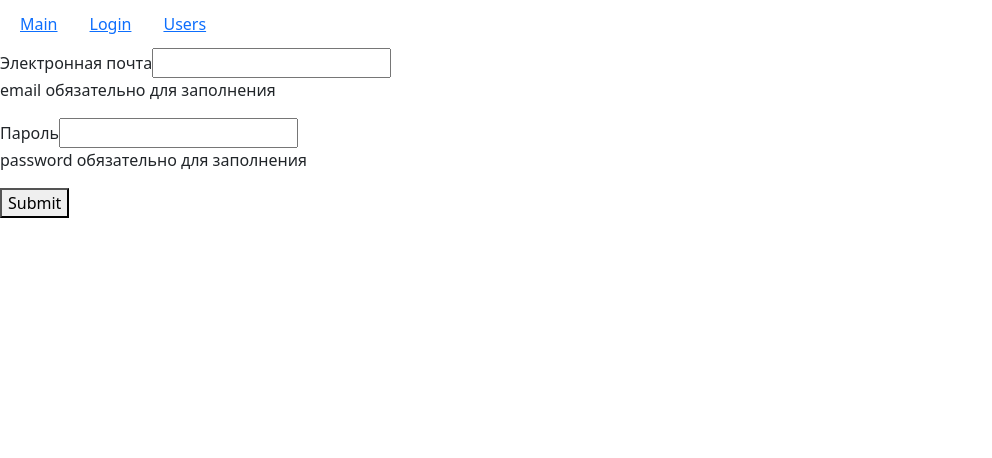
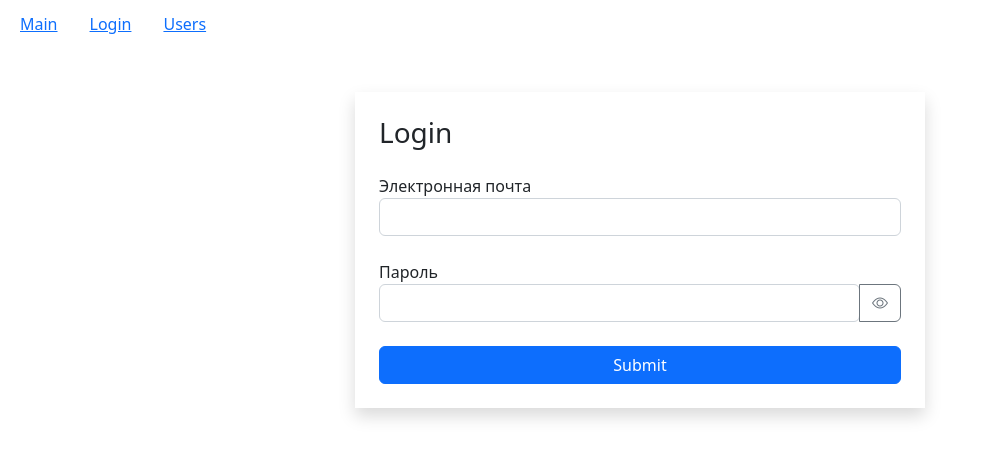
Before and after one commit to dotrobin/RasultSchool, a React (Create React App) app: page /login in a window 1280 px wide. Shown: the top 458 px of the page, without its empty margins (0-992 px from the left). Built offline with nearby package versions, Linux system fonts and the light colour scheme.

Commit message:
add more validation

```diff
--- a/src/app/components/textField.jsx
+++ b/src/app/components/textField.jsx
@@ -1,18 +1,40 @@
-import React from "react";
+import React, { useState } from "react";
 import PropTypes from "prop-types";
 
 const TextField = ({ label, type, name, value, onChange, error }) => {
+	const [showPassword, setShowPassword] = useState(false);
+	const getInputClasses = () => {
+		console.log(error);
+		return "form-control" + (error ? " is-invalid" : "");
+	};
+
+	const toggleShowPassword = () => {
+		setShowPassword((prevState) => !prevState);
+	};
+
 	return (
-		<div>
+		<div className="mb-4">
 			<label htmlFor={name}>{label}</label>
+			<div className="input-group has-validation">
 				<input
-				type={type}
+					type={showPassword ? "text" : type}
 					id={name}
 					name={name}
 					value={value}
 					onChange={onChange}
+					className={getInputClasses()}
 				/>
-			{error && <p>{ error }</p>}
+				{type === "password" && (
+					<button
+						className="btn btn-outline-secondary"
+						type="button"
+						onClick={toggleShowPassword}
+					>
+						<i className={"bi bi-eye" + (showPassword ? "-slash" : "")}></i>
+					</button>
+				)}
+				{error && <div className="invalid-feedback">{error}</div>}
+			</div>
 		</div>
 	);
 };
--- a/src/app/layouts/login.jsx
+++ b/src/app/layouts/login.jsx
@@ -1,24 +1,48 @@
 import React, { useState, useEffect } from "react";
 import TextField from "../components/textField";
+import { validator } from "../utils/validator";
 
 const Login = () => {
 	const [data, setData] = useState({ email: "", password: "" });
 	const [errors, setErrors] = useState({});
+
+	const validatorConfig = {
+		email: {
+			isRequired: {
+				message: "Электронная почта обязательна для заполнения"
+			},
+			isEmail: {
+				message: "Email введен некорректно"
+			}
+		},
+		password: {
+			isRequired: {
+				message: "Пароль не должен быть пустым"
+			},
+			isCapitalSymbol: {
+				message: "Пароль должен содержать хотя бы одну заглавную букву"
+			},
+			isContainDigit: {
+				message: "Пароль должен осдержать хотя бы одно число"
+			},
+			min: {
+				message: "Пароль должен состоять минимум из 8 символов",
+				value: 8
+			}
+		}
+	};
 
 	useEffect(() => {
 		validate();
 	}, [data]);
 
 	const validate = () => {
-		const errors = {};
-		for (const fieldName in data) {
-			if (data[fieldName].trim() === "") {
-				errors[fieldName] = `${fieldName} обязательно для заполнения`;
+		const errors = validator(data, validatorConfig);
+		setErrors(errors);
+		return Object.keys(errors).length === 0;
 	};
-		};
-		setErrors(errors);
-		return Object.keys(errors).length !== 0;
-	};
+
+	const isValid = Object.keys(errors).length === 0;
 
 	const handleChange = ({ target }) => {
 		setData((prevState) => ({
@@ -30,11 +54,15 @@ const Login = () => {
 	const handleSubmit = (e) => {
 		e.preventDefault();
 		const isValid = validate();
-		if (isValid) return;
-		console.lof(data);
+		if (!isValid) return;
+		console.log(data);
 	};
 
 	return (
+		<div className="container mt-5">
+			<div className="row">
+				<div className="col-md-6 offset-md-3 shadow p-4">
+					<h3 className="mb-4">Login</h3>
 					<form onSubmit={handleSubmit}>
 						<TextField
 							label="Электронная почта"
@@ -51,8 +79,17 @@ const Login = () => {
 							onChange={handleChange}
 							error={errors.password}
 						/>
-			<button type="submit">Submit</button>
+						<button
+							type="submit"
+							disabled={!isValid}
+							className="btn btn-primary w-100 mx-auto"
+						>
+							Submit
+						</button>
 					</form>
+				</div>
+			</div>
+		</div>
 	);
 };
 
--- /dev/null
+++ b/src/app/utils/validator.js
@@ -0,0 +1,48 @@
+export function validator(data, config) {
+	const errors = {};
+
+	function validate(validateMethod, data, config) {
+		let statusValidate;
+		switch (validateMethod) {
+		case "isRequired":
+			statusValidate = data.trim() === "";
+			break;
+		case "isEmail": {
+			const emailRegExp = /^\S+@\S+\.\S+$/g;
+			statusValidate = !emailRegExp.test(data);
+			break;
+		}
+		case "isCapitalSymbol": {
+			const capitalRegExp = /[A-Z]+/g;
+			statusValidate = !capitalRegExp.test(data);
+			break;
+		}
+		case "isContainDigit": {
+			const digitRegExp = /\d+/g;
+			statusValidate = !digitRegExp.test(data);
+			break;
+		}
+		case "min": {
+			statusValidate = data.length < config.value;
+			break;
+		}
+		default: break;
+		};
+		if (statusValidate) return config.message;
+	};
+
+	for (const fieldName in data) {
+		for (const validateMethod in config[fieldName]) {
+			const error = validate(
+				validateMethod,
+				data[fieldName],
+				config[fieldName]
+			);
+			if (error && !errors[fieldName]) {
+				error[fieldName] = error;
+			};
+		};
+	};
+
+	return errors;
+};
```
Lines whose indentation alone changed are shown as unchanged.
